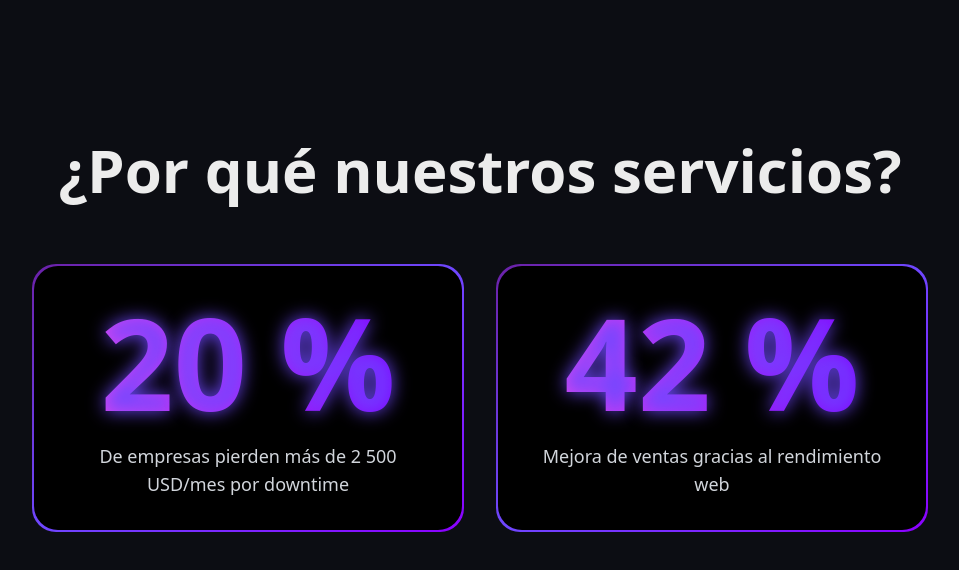
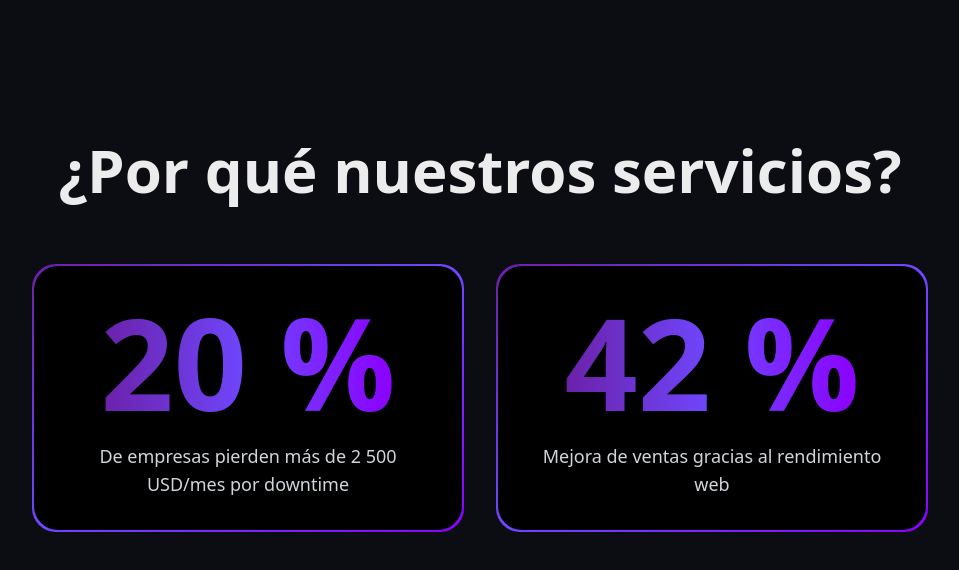
Before and after one commit to juanasaavedra/weavion, a React (Vite) app: page /contact in a window 1280 px wide. Shown: the part 2414-2984 px from the top of the page, without its empty margins (160-1119 px from the left). Built offline with nearby package versions, Linux system fonts and the light colour scheme.

Commit message:
refactor: purple gradient numbers

```diff
--- a/src/StatsSection.jsx
+++ b/src/StatsSection.jsx
@@ -35,7 +35,7 @@ export default function StatsSection() {
       <div className="stats-container grid grid-cols-1 md:grid-cols-2 gap-8 w-full max-w-4xl">
         <div className="stat-item stat-animate gradient-border rounded-3xl">
           <div className="flex flex-col items-center p-8 rounded-3xl bg-black">
-            <span className="number font-bold text-7xl md:text-9xl mb-4 number-glow inline-block">
+            <span className="number font-bold text-7xl md:text-9xl mb-4 inline-block">
               {t('whyus.stat1.number', '20 %')}
             </span>
             <p className="text-gray-300 text-center text-lg">
@@ -45,7 +45,7 @@ export default function StatsSection() {
         </div>
         <div className="stat-item stat-animate gradient-border rounded-3xl">
           <div className="flex flex-col items-center p-8 rounded-3xl bg-black">
-            <span className="number font-bold text-7xl md:text-9xl mb-4 number-glow inline-block">
+            <span className="number font-bold text-7xl md:text-9xl mb-4 inline-block">
               {t('whyus.stat2.number', '42 %')}
             </span>
             <p className="text-gray-300 text-center text-lg">
--- a/src/index.css
+++ b/src/index.css
@@ -394,16 +394,11 @@ html, body {
   transform: none !important;
 }
 .number {
-  background: linear-gradient(90deg, var(--color-accent), #7f00ff);
+  background: linear-gradient(to right, #6b21a8, #6f47ff, #8b00ff);
   -webkit-background-clip: text;
   color: transparent;
   text-shadow: none;
   box-shadow: none;
-}
-
-.number-glow {
-  text-shadow: 0 0 15px rgba(111, 71, 255, 1);
-  animation: pulse-glow 2s ease-in-out infinite alternate;
 }
 
 .gradient-border {
```
